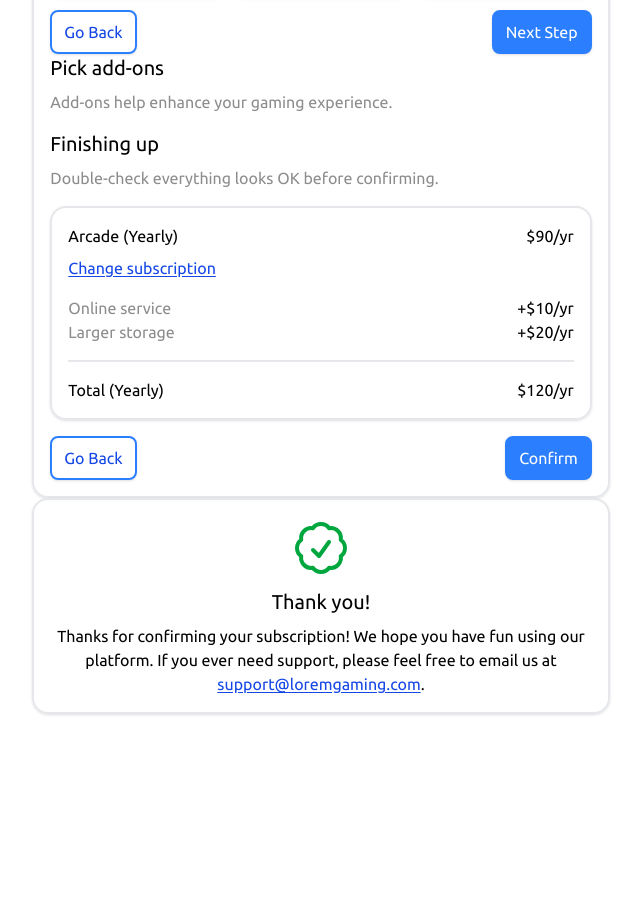
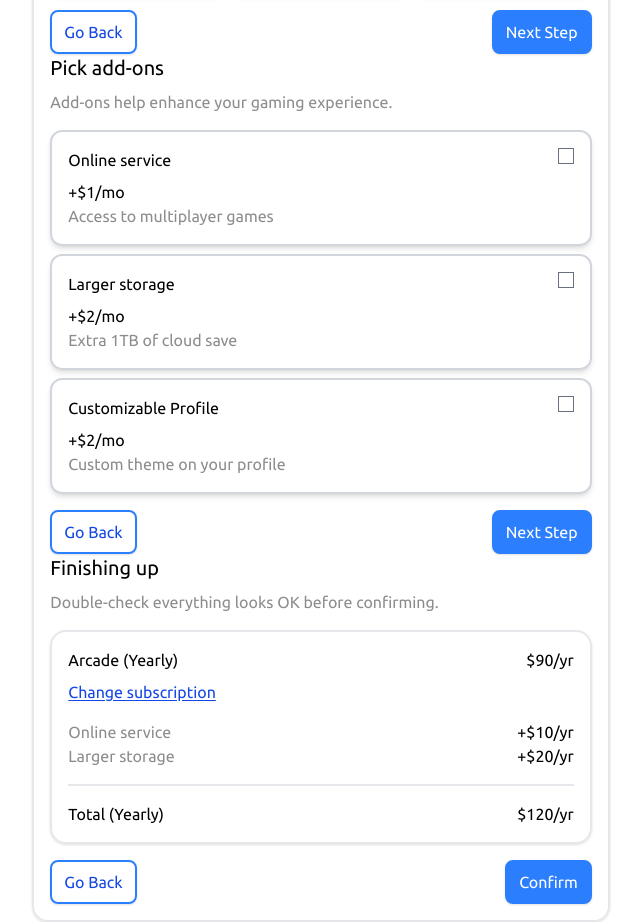
Before and after one commit to TheInitZero/react-multi-step-form, a React (Vite) app: page / in a window 1280 px wide. Shown: the part 900-1822 px from the top of the page, without its empty margins (319-960 px from the left). Before the commit the page ends 1622 px from the top, so only its background shows below. Built offline with nearby package versions, Linux system fonts and the light colour scheme.

Commit message:
feat: pass options and navigation footer to AddOns via slots

```diff
--- a/src/app.tsx
+++ b/src/app.tsx
@@ -12,6 +12,8 @@ import type { BillingOptionProps } from './features/signup-form/select-plan/bill
 import BillingOption from './features/signup-form/select-plan/billing-option';
 import type { SubscriptionOptionProps } from './features/signup-form/select-plan/subscription-option';
 import SubscriptionOption from './features/signup-form/select-plan/subscription-option';
+import type { AddOnsOptionProps } from './features/signup-form/add-ons/add-ons-option';
+import AddOnsOption from './features/signup-form/add-ons/add-ons-option';
 
 export default function App() {
   const infoInputConfigs: InfoInputProps[] = [
@@ -108,6 +110,35 @@ export default function App() {
     },
   ];
 
+  const addOnsOptionConfigs: AddOnsOptionProps[] = [
+    {
+      value: 'online-service',
+      checked: false,
+      onChange: () => {},
+      labelText: 'Online service',
+      description: 'Access to multiplayer games',
+      price: { billingPeriod: 'Monthly', amount: 1 },
+    },
+
+    {
+      value: 'larger-storage',
+      checked: false,
+      onChange: () => {},
+      labelText: 'Larger storage',
+      description: 'Extra 1TB of cloud save',
+      price: { billingPeriod: 'Monthly', amount: 2 },
+    },
+
+    {
+      value: 'customizable-profile',
+      checked: false,
+      onChange: () => {},
+      labelText: 'Customizable Profile',
+      description: 'Custom theme on your profile',
+      price: { billingPeriod: 'Monthly', amount: 2 },
+    },
+  ];
+
   return (
     <div className="grid min-h-dvh place-content-center gap-4 p-2">
       <header>
@@ -173,7 +204,26 @@ export default function App() {
             }
           />
 
-          <AddOns />
+          <AddOns
+            options={
+              <>
+                {addOnsOptionConfigs.map(function (config) {
+                  const key = `add-ons-${config.value}`;
+                  return <AddOnsOption key={key} {...config} />;
+                })}
+              </>
+            }
+            footer={
+              <div className="flex items-center justify-between">
+                <button type="button" className="btn-ghost">
+                  Go Back
+                </button>
+                <button type="button" className="btn-primary">
+                  Next Step
+                </button>
+              </div>
+            }
+          />
 
           <Summary
             subscription={{ name: 'Arcade', billingPeriod: 'Yearly', price: 90 }}
```
